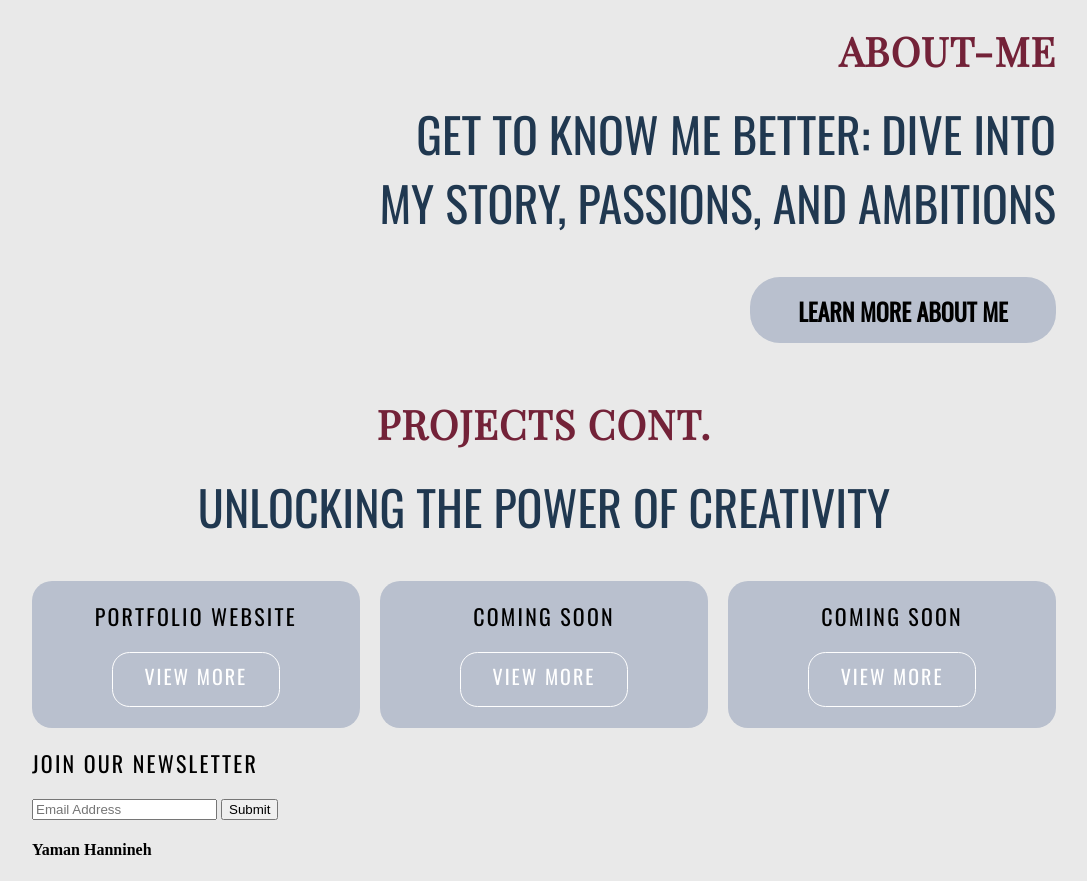
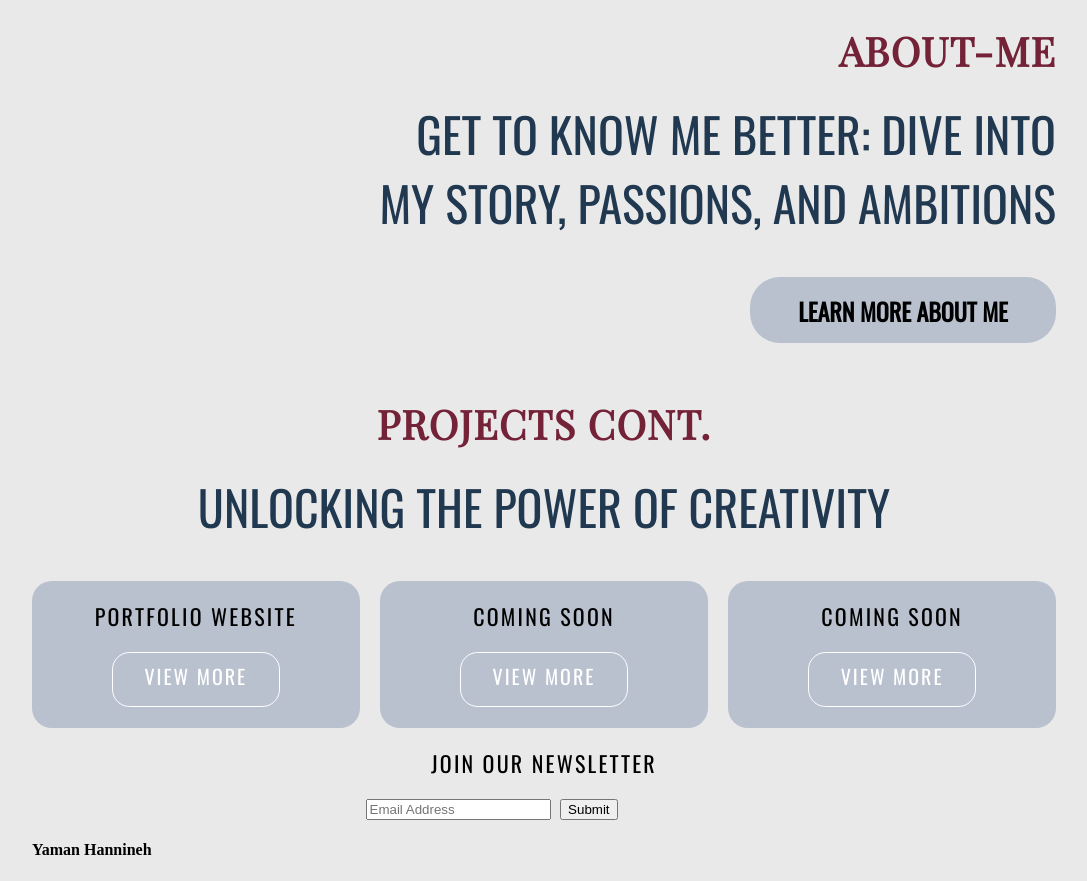
Before and after one commit to NJIT-WIS/midterm-portfolio-yhannineh, a website: page docs/index.html in a window 1280 px wide. Shown: the part 508-1389 px from the top of the page, without its empty margins (96-1183 px from the left). Drawn offline with nearby package versions, Linux system fonts and the light colour scheme.

Commit message:
Set up contact form

```diff
--- a/docs/main.css
+++ b/docs/main.css
@@ -193,3 +193,17 @@ header {
     background-repeat: no-repeat;
     text-align: right;
 }
+.contact {
+    text-align: center;;
+}
+form {
+    display: flex;
+    flex-direction: row;
+    align-items: flex-start;
+    gap: 0.6rem;
+}
+.newsletter-form{
+    position: relative;
+    width: 22.3125rem;
+    margin:0 auto;
+}
```
